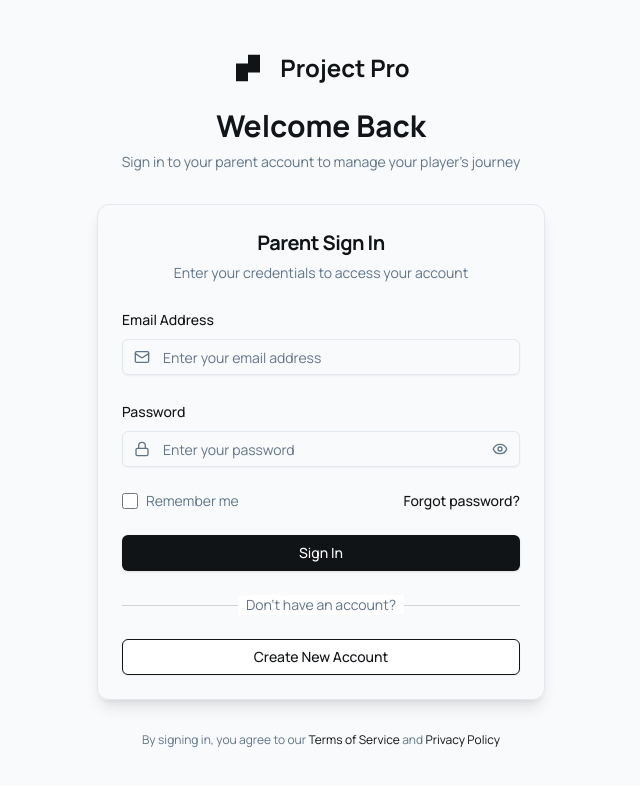
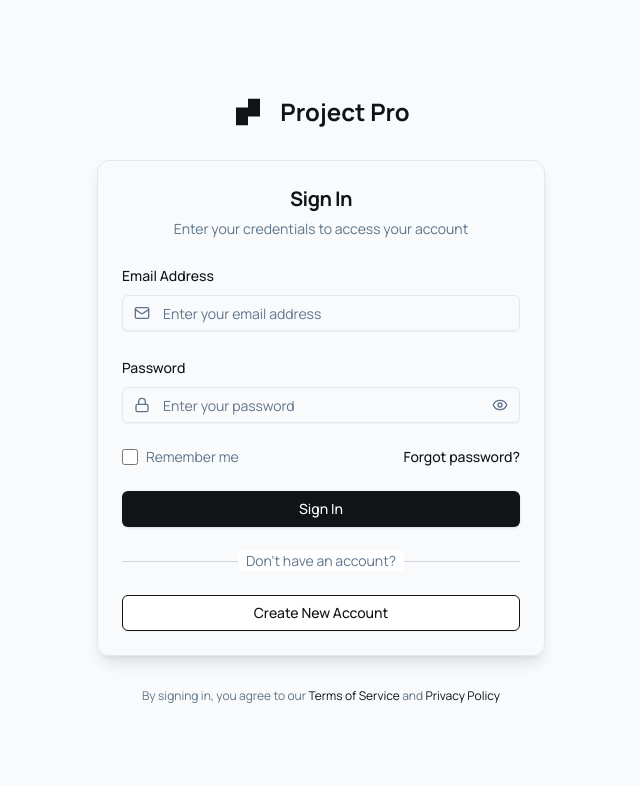
Before and after one commit to denzildoyle/Project-Pro, a React (Vite) app: page /login in a window 1280 px wide. Shown: the top 786 px of the page, without its empty margins (319-959 px from the left). Built offline with nearby package versions, Linux system fonts and the light colour scheme.

Commit message:
Update login page

```diff
--- a/src/screens/Login/Login.tsx
+++ b/src/screens/Login/Login.tsx
@@ -127,20 +127,13 @@ export const Login = () => {
 							Project Pro
 						</h1>
 					</div>
-					<h2 className="text-3xl font-bold text-[#111418] font-['Manrope',Helvetica]">
-						Welcome Back
-					</h2>
-					<p className="mt-2 text-sm text-[#60758a] font-['Manrope',Helvetica]">
-						Sign in to your parent account to manage your player's
-						journey
-					</p>
 				</div>
 
 				{/* Login Form */}
 				<Card className="shadow-lg">
 					<CardHeader>
 						<CardTitle className="font-['Manrope',Helvetica] font-bold text-xl text-[#111416] text-center">
-							Parent Sign In
+							Sign In
 						</CardTitle>
 						<CardDescription className="font-['Manrope',Helvetica] text-[#607589] text-center">
 							Enter your credentials to access your account
```
